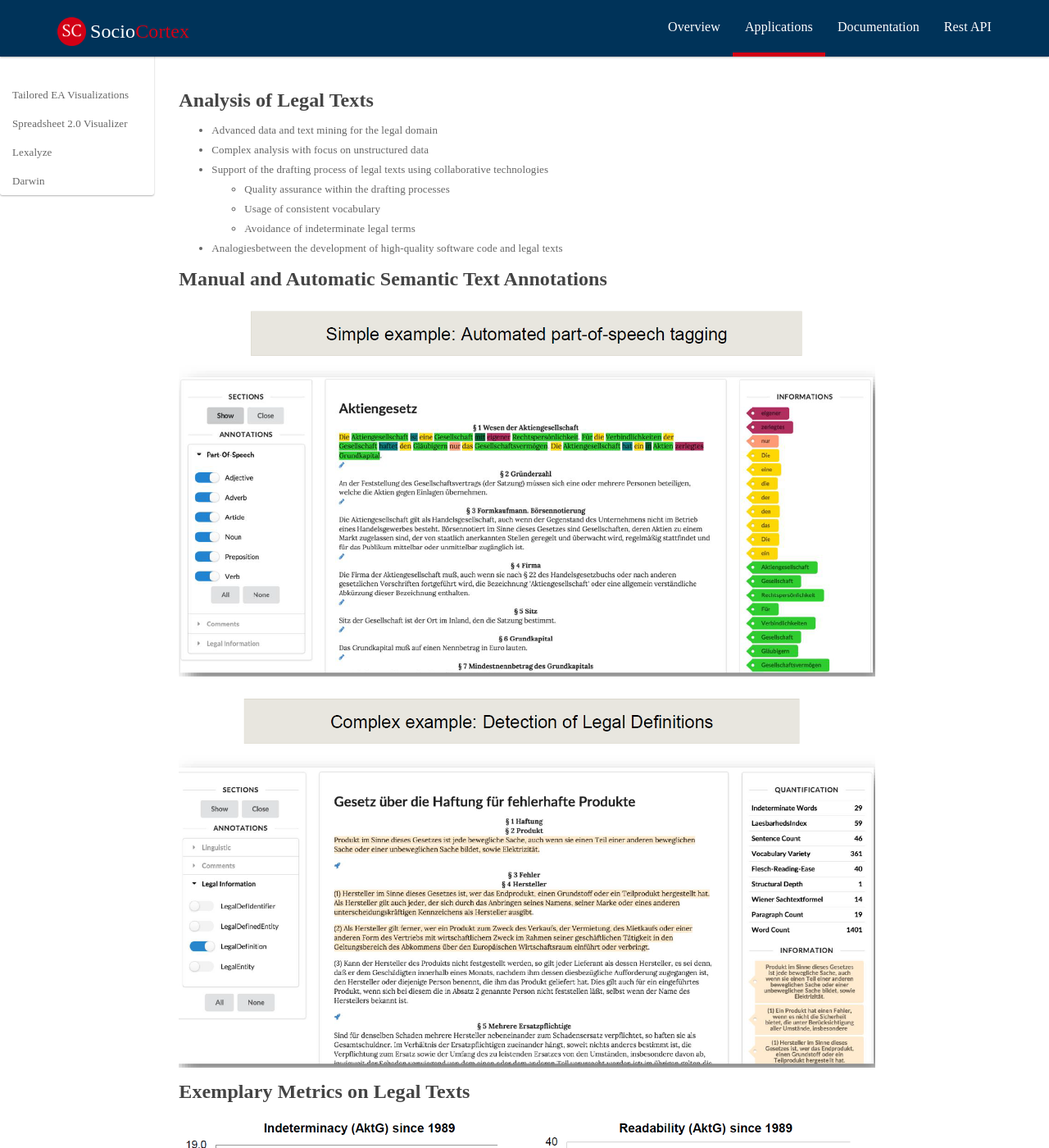
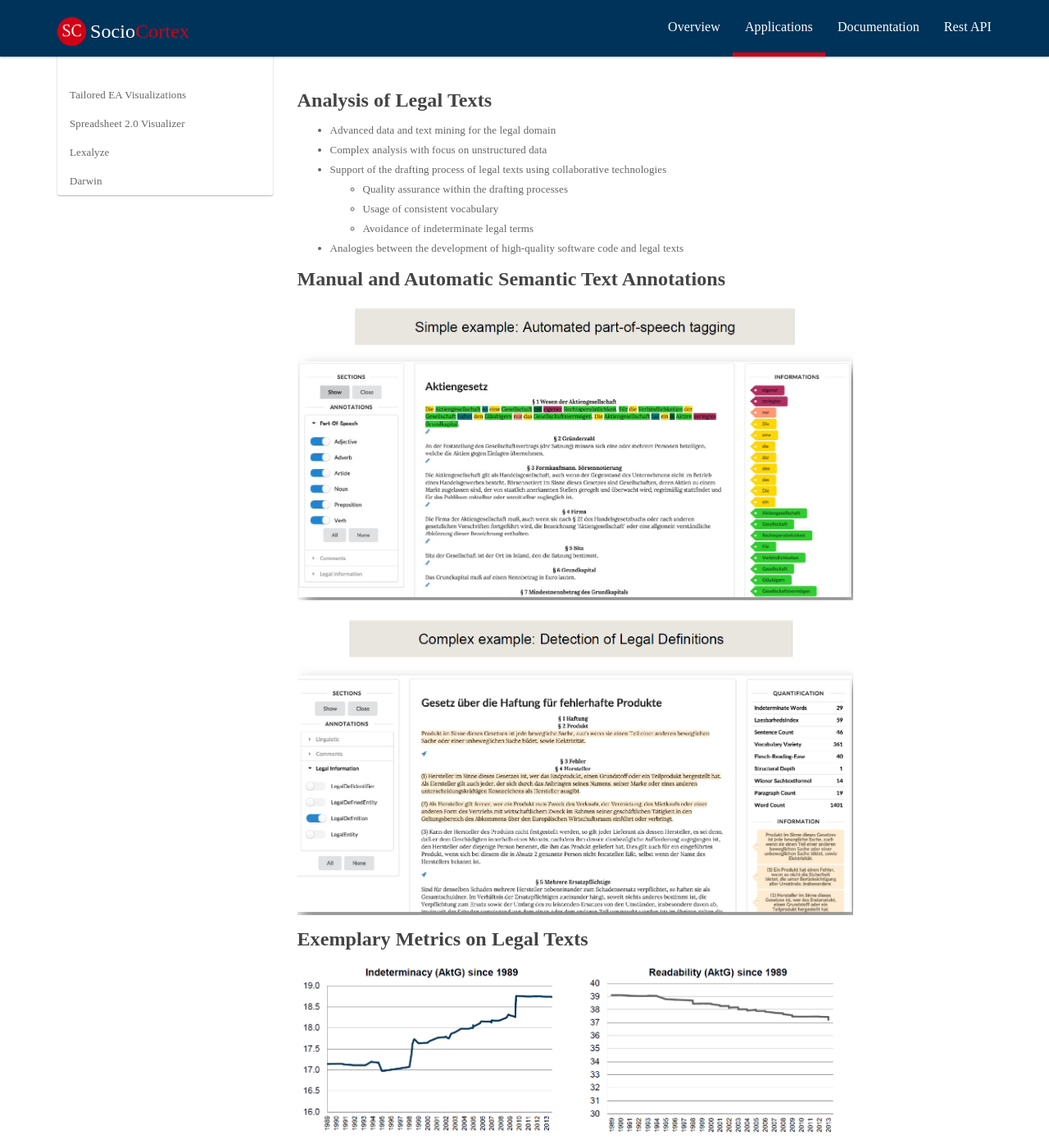
Before and after one commit to manoj5864/sociocortex, a Jekyll site: the page built from _posts/application/2015-10-04-lexalyze.md, in a window 1280 px wide and 1400 px high. Shown: the whole window at 82% size. Built offline with Jekyll 4.4.1, drawn with Linux system fonts in a browser that asks for light colours; some of the changed text lies outside the part shown.

Commit message:
testing new applications layout

```diff
--- a/_layouts/application.html
+++ b/_layouts/application.html
@@ -7,14 +7,20 @@ layout: application
     {% include head.html %}
 <body id="page-top" class="index">
     {% include header.html %}
+
+    <section>
+        <div class="container">
             <div class="row">
-            <div class="col-lg-2">
+                <div class="col-lg-3">
                     {% include application_sidebar.html %}
                 </div>
-            <div class="col-lg-10 application">
+                <div class="col-lg-9 application">
                     {{ content }}
                 </div>
             </div>
+        </div>
+    </section>
+    {% include footer.html %}
     {% include js.html %}
 </body>
 </html>
--- a/_posts/application/2015-10-04-lexalyze.md
+++ b/_posts/application/2015-10-04-lexalyze.md
@@ -13,7 +14,7 @@ category: "application"
     * Quality assurance within the drafting processes
     * Usage of consistent vocabulary
     * Avoidance of indeterminate legal terms
-* Analogiesbetween the development of high-quality software code and legal texts
+* Analogies between the development of high-quality software code and legal texts
 
 #### Manual and Automatic Semantic Text Annotations
 
```
Also changed, not shown: other parts of _posts/application/2015-10-04-lexalyze.md (+1 -0 lines), _layouts/applications.html (+15 -9 lines), _posts/application/2015-10-04-darwin.md (+1 -0 lines), _posts/application/2015-10-04-spreadsheet.md (+1 -0 lines), _posts/application/2015-10-04-tailoredea.md (+1 -0 lines). Lines whose indentation alone changed are shown as unchanged.
